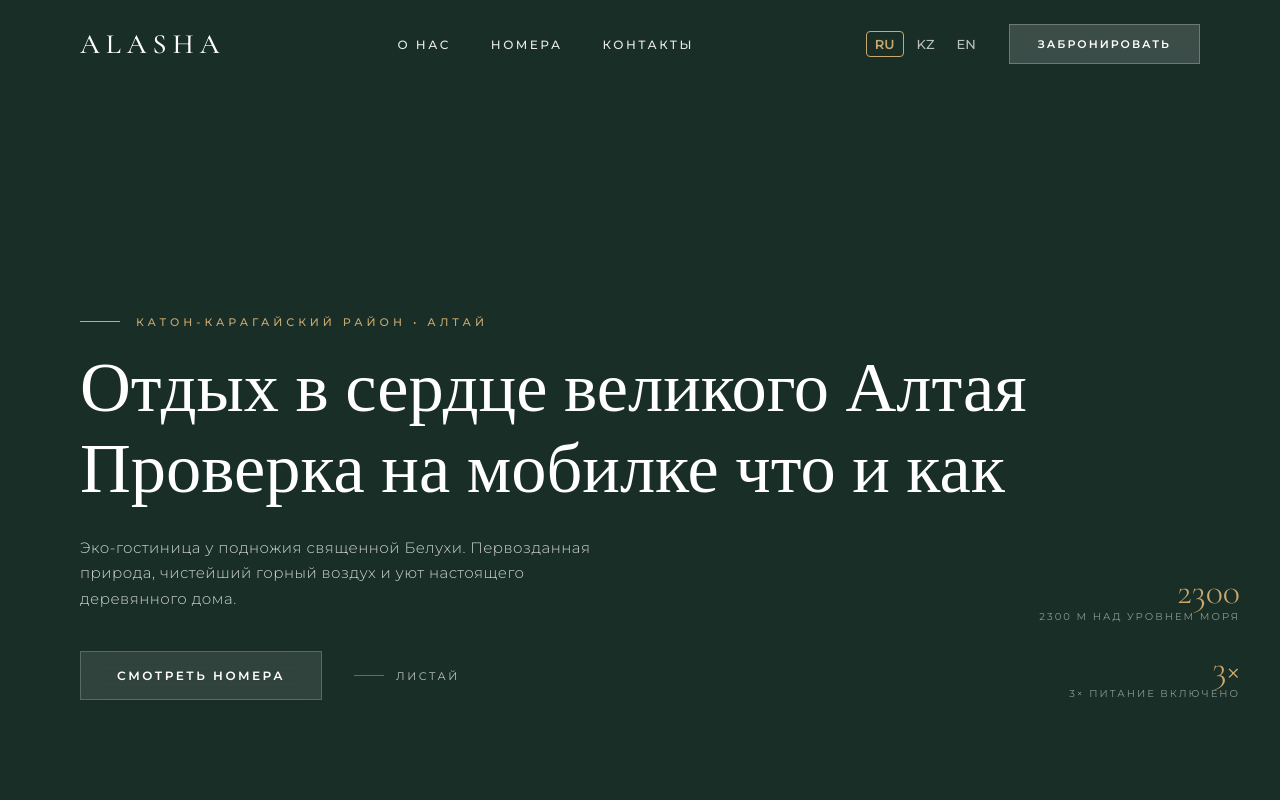
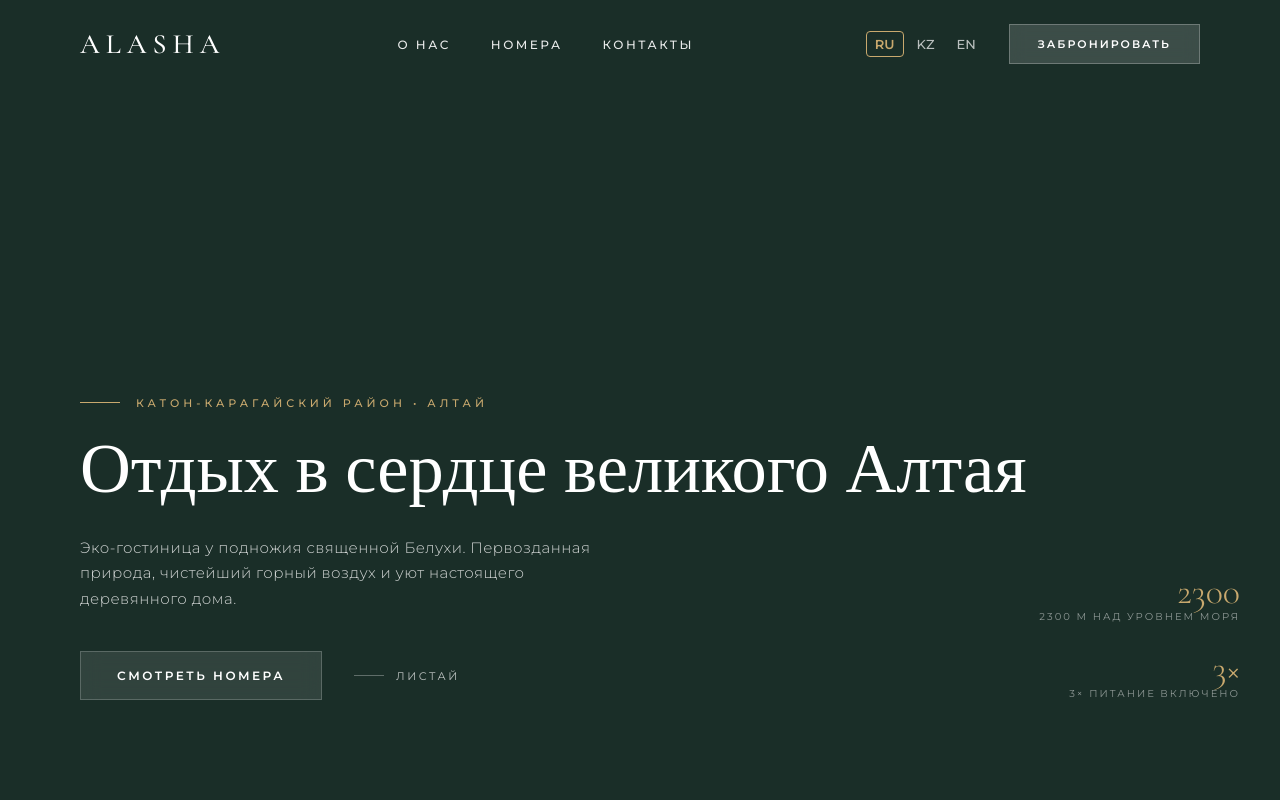
Before and after one commit to Zhanserk/alasha, a React (Vite) app: page / in a window 1280 px wide. Shown: the top 800 px of the page. Built offline with nearby package versions, Linux system fonts and the light colour scheme.

Commit message:
Все прекрасно и все работает отлично

```diff
--- a/src/i18n.js
+++ b/src/i18n.js
@@ -12,7 +12,7 @@ const resources = {
 
       // Главный экран (Hero)
       "hero_subtitle": "Катон-Карагайский район • Алтай",
-      "hero_title": "Отдых в сердце великого Алтая Проверка на мобилке что и как ",
+      "hero_title": "Отдых в сердце великого Алтая ",
       "hero_desc": "Эко-гостиница у подножия священной Белухи. Первозданная природа, чистейший горный воздух и уют настоящего деревянного дома.",
       "hero_btn_rooms": "Смотреть номера",
       "hero_scroll": "Листай",
```
